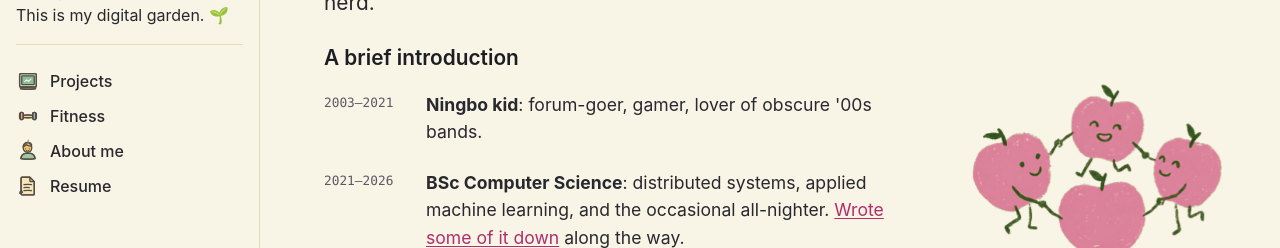
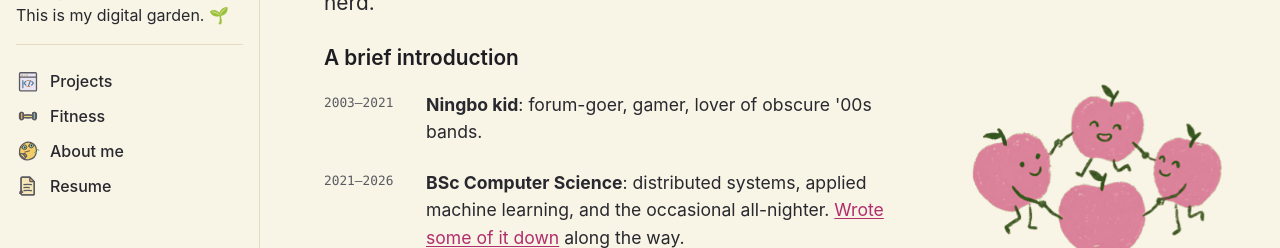
Before and after one commit to Hongjin-Lin/portfolio-site, a React (Vite) app: page / in a window 1280 px wide. Shown: the part 160-408 px from the top of the page. Built offline with nearby package versions, Linux system fonts and the light colour scheme; a web font is replaced by a local one.

Commit message:
Use IDE and thinking mascot nav icons

```diff
--- a/src/App.jsx
+++ b/src/App.jsx
@@ -140,12 +140,13 @@ function LanguageSwitch({ lang, onChange, mobile = false, inline = false }) {
 function SidebarNavIcon({ type }) {
   const common = { className: "tn-nav-icon", viewBox: "0 0 28 28", "aria-hidden": true, focusable: false, fill: "none", stroke: "currentColor", strokeWidth: 1.5, strokeLinecap: "round", strokeLinejoin: "round" };
   if (type === "projects") return <svg {...common}>
-    <path d="M4.2 5.4q.1-1.1 1.3-1.1h17q1.1 0 1.2 1.2v13q-.1 1.1-1.3 1.1H5.4q-1.2-.1-1.2-1.2z" fill="#d8e9d6" />
-    <path d="M6.7 7.5q0-.7.8-.7h13.1q.7 0 .7.8v8.7q0 .7-.8.7H7.4q-.7 0-.7-.8z" fill="#8cbd9b" />
-    <path d="M10.5 22.5h7m-3.5-2.7v2.7M4.2 5.4q.1-1.1 1.3-1.1h17q1.1 0 1.2 1.2v13q-.1 1.1-1.3 1.1H5.4q-1.2-.1-1.2-1.2z" />
-    <path d="m10.2 13.6 2.3-2.1 2 1.8 2.8-2.6" stroke="#fff8df" strokeWidth="1.3" />
-    <circle cx="18.5" cy="9.6" r=".8" fill="#efaa54" stroke="none" />
-    <path d="M4.8 20.7q4.4-.4 9.2-.2 4.7-.2 9.2.3l-1 1.4q-8.2.5-16.4 0z" fill="#efb66b" />
+    <path d="M4.1 4.3q0-1.1 1.2-1.1h17.4q1.2 0 1.2 1.2v18.8q0 1.1-1.2 1.1H5.3q-1.2 0-1.2-1.2z" fill="#e8e4f2" />
+    <path d="M4.2 8.2h19.5" />
+    <circle cx="7.2" cy="6.1" r=".8" fill="#dc816d" stroke="none" />
+    <circle cx="10" cy="6.1" r=".8" fill="#edc366" stroke="none" />
+    <circle cx="12.8" cy="6.1" r=".8" fill="#85b58c" stroke="none" />
+    <path d="M8 12.4v8.2m3.5-7.3-2.1 2.1 2.1 2.1m6.8-4.2 2.1 2.1-2.1 2.1m-1.6-5.2-2.1 6.2" stroke="#547d94" strokeWidth="1.4" />
+    <path d="M12.8 12.3h2.3m-2.3 7h3.4" stroke="#d68a63" strokeWidth="1.2" />
   </svg>;
   if (type === "fitness") return <svg {...common}>
     <path d="M5.1 10.1q1.1-.7 2.3-.1l1.1.8v6.4l-1.2.8q-1.2.6-2.2-.2z" fill="#edaa65" />
@@ -155,11 +156,13 @@ function SidebarNavIcon({ type }) {
     <path d="M4.1 11.3v5.4m19.7-5.4v5.4" />
   </svg>;
   if (type === "about") return <svg {...common}>
-    <path d="M5.7 22.8q.5-5.1 5.2-6.1h6.2q4.6 1 5.2 6.1-8.2 1.4-16.6 0Z" fill="#9fc9a5" />
-    <path d="M8.4 10.3q-.6-5.1 4.8-6.1 5.4.8 5.2 6-.2 5-4.9 5.3-4.8-.2-5.1-5.2Z" fill="#f1c66b" />
-    <path d="M8.4 9.1q1.1-5.6 6.2-5.1 2.9.2 3.7 2.6l-1.2 1.7q-2.9-.2-5.3-1.7-1.2 1.9-3.4 2.5ZM5.7 22.8q.5-5.1 5.2-6.1h6.2q4.6 1 5.2 6.1-8.2 1.4-16.6 0Z" />
-    <path d="M11.2 11.5h.1m4.3 0h.1m-3.6 2.1q1.3 1 2.6-.1" strokeWidth="1.25" />
-    <path d="M13.9 3.5q-.2-1.2.6-2" stroke="#80aa72" strokeWidth="1.4" />
+    <path d="M4.2 14.3q-.2-5.9 5-9.1 5.9-3.4 11.3.7 4.2 3.3 3.1 9.8-.9 6.9-8.2 8.4-7.6 1.1-10.6-4.6-1.1-2.1-.6-5.2Z" fill="#f2cd68" />
+    <path d="M7 10.2q.5-3.2 3-3.3 2.4.1 2.7 3-.3 2.3-2.7 2.4-2.5-.1-3-2.1Zm8-2.1q.4-3 2.8-3.1 2.4.1 2.7 3-.3 2.3-2.7 2.4-2.5-.1-2.8-2.3Z" fill="#9ccca1" stroke="#5a5149" strokeWidth="1.1" />
+    <ellipse cx="10.3" cy="9.8" rx=".85" ry="1.15" fill="#29272b" stroke="none" />
+    <ellipse cx="18" cy="7.6" rx=".85" ry="1.15" fill="#29272b" stroke="none" />
+    <path d="M10.5 15.2q2.6-.8 5.3-1.6" stroke="#75574c" strokeWidth="1.2" />
+    <path d="M5.2 17.2q2-.7 3.6.7l1.7 2.5q.7 1 .2 1.8-.8 1.1-1.8.2l-2.1-2.1q-2-.7-2.2-3.1Zm3.4.2q1.5-1 2.4.2l1.2 1.5q.6 1-.3 1.7-.8.5-1.6-.2" fill="#f2cd68" />
+    <path d="M21.4 15.7q1.6-.8 2.8.1m.2-3.5q1.4-.2 2.1.8" stroke="#8eaa86" strokeWidth="1.2" />
   </svg>;
   return <svg {...common}>
     <path d="M7 3.8h9.2l5.1 5.1v14.3q0 1.1-1.2 1.1H7q-1.1 0-1.1-1.2V5q0-1.2 1.1-1.2Z" fill="#f6e6b8" />
--- a/src/styles.css
+++ b/src/styles.css
@@ -72,7 +72,7 @@ h1, h2, h3 { margin: 0; font-family: "Outfit Variable", -apple-system, BlinkMacS
 .tn-side p { margin: 0; }
 .tn-nav { display: flex; flex-direction: column; gap: 2px; }
 .tn-nav a { display: flex; align-items: center; gap: 10px; font-size: 16px; font-weight: 500; color: var(--tn-text); text-decoration: none; padding: 4px 8px; margin: 0 -8px; border-radius: 8px; }
-.tn-nav-icon { display: block; flex: 0 0 24px; width: 24px; height: 24px; color: #554e47; overflow: visible; transition: transform .2s ease; }
+.tn-nav-icon { display: block; flex: 0 0 24px; width: 24px; height: 24px; color: var(--tn-muted); overflow: visible; transition: transform .2s ease; }
 .tn-nav a:hover .tn-nav-icon { transform: rotate(-4deg) translateY(-1px); }
 .tn-nav a:hover { background: rgba(0, 0, 0, .05); }
 html[data-tn-dark="1"] .tn-nav a:hover { background: rgba(255, 255, 255, .06); }
```
